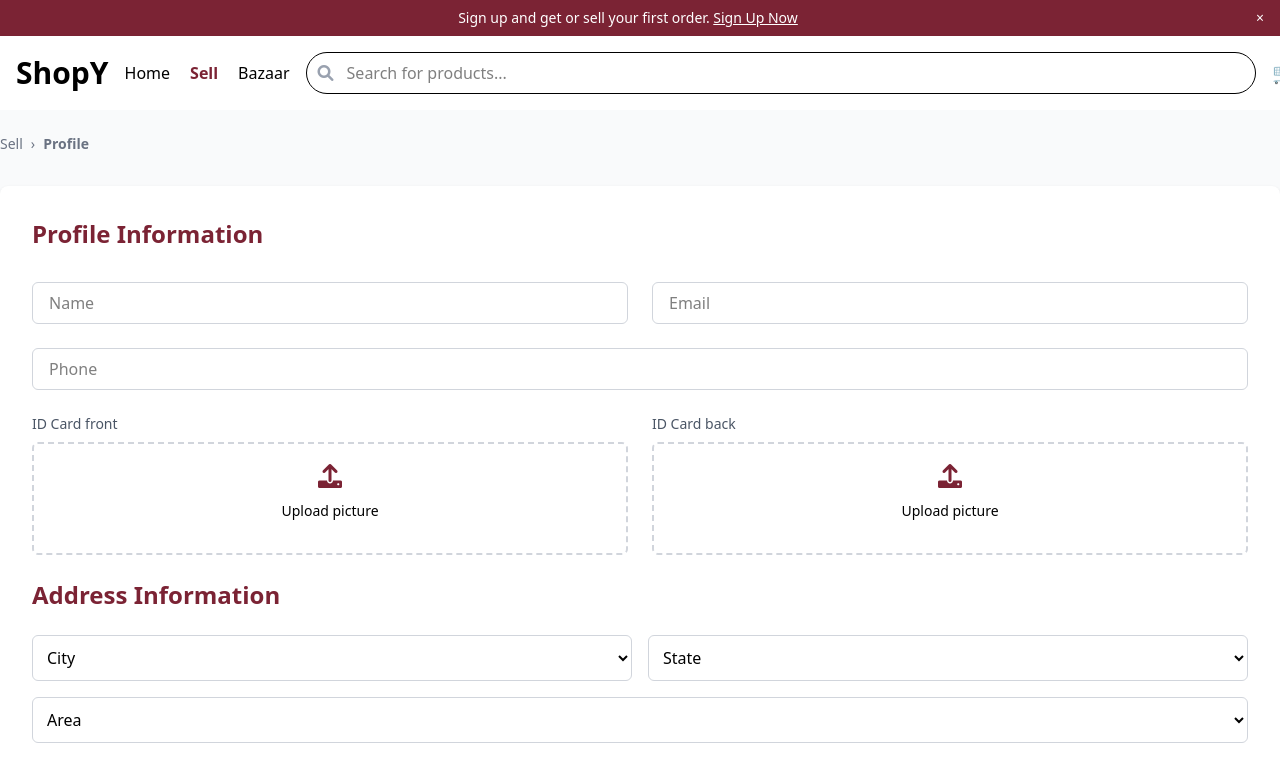
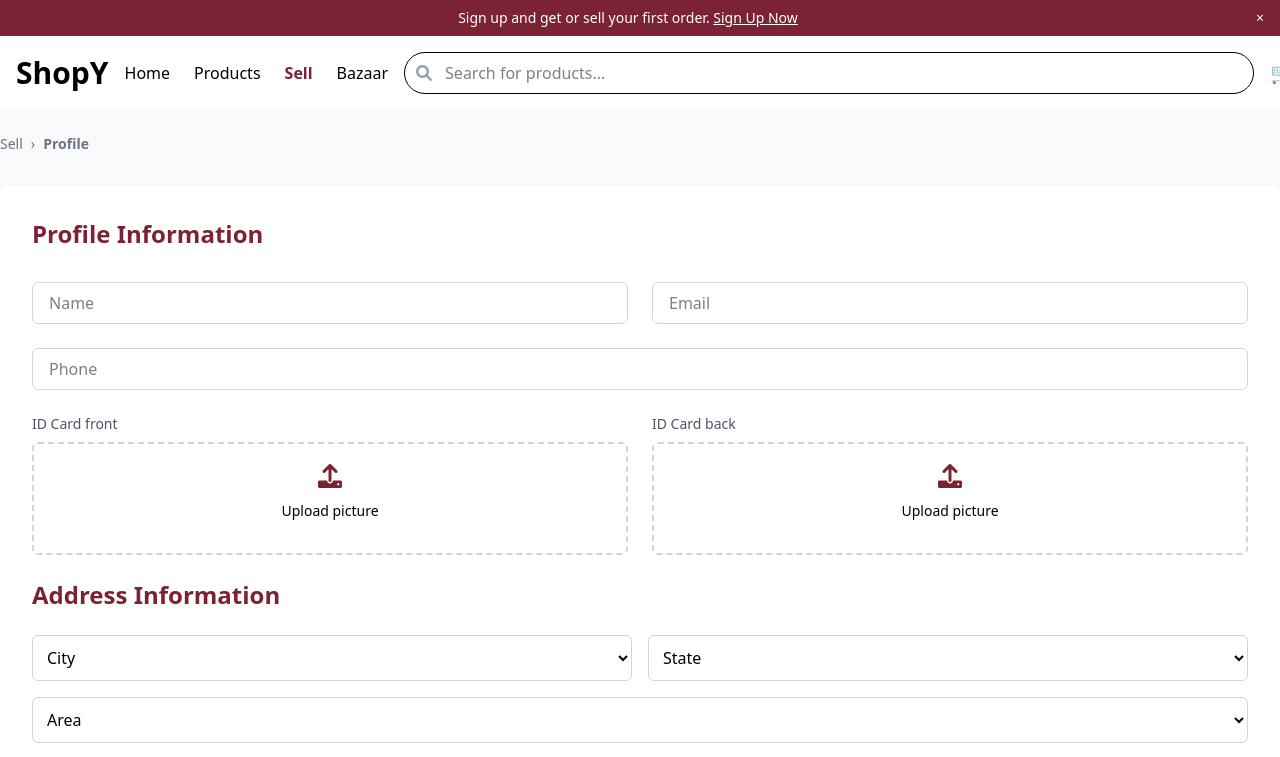
Before and after one commit to moe-a1/shopY, an Angular app in the folder frontend/: page /sell in a window 1280 px wide. Shown: the top 757 px of the page. Built offline with nearby package versions, Linux system fonts and the light colour scheme.

Commit message:
update navbar

```diff
--- a/frontend/src/app/nav/nav.component.html
+++ b/frontend/src/app/nav/nav.component.html
@@ -12,14 +12,15 @@
         <button class="md:hidden">☰</button>
         </div>
         <div class="hidden md:flex items-center w-full justify-between">
-            <div class="flex gap-5">
+            <div class="flex gap-6">
               <a routerLink="/home" routerLinkActive="text-[#7B2334] font-semibold">Home</a>
+              <a routerLink="/products" routerLinkActive="text-[#7B2334] font-semibold">Products</a>
               <a routerLink="/sell" routerLinkActive="text-[#7B2334] font-semibold">Sell</a>
               <a routerLink="/bazaar" routerLinkActive="text-[#7B2334] font-semibold" [routerLinkActiveOptions]="{ exact: true }">Bazaar</a>
             </div>
 
             <div class="flex items-center flex-1 mx-4 gap-4">
-              <div class="relative w-full md:w-[950px]">
+              <div class="relative w-full md:w-[850px]">
                 <input type="search" placeholder="Search for products..."
                   class="w-full px-4 py-2 pl-10 border rounded-3xl">
                 <i class="fas fa-search absolute left-3 top-1/2 -translate-y-1/2 text-gray-400"></i>
```
